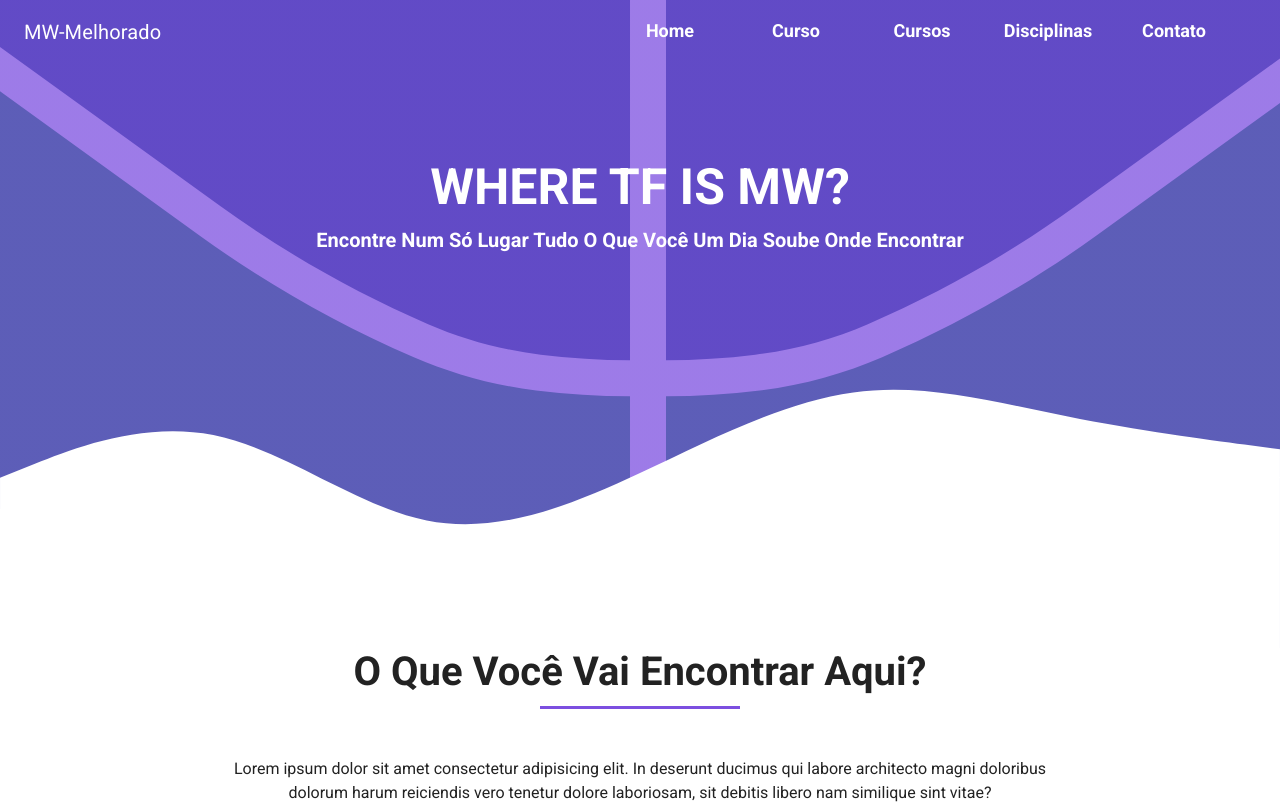
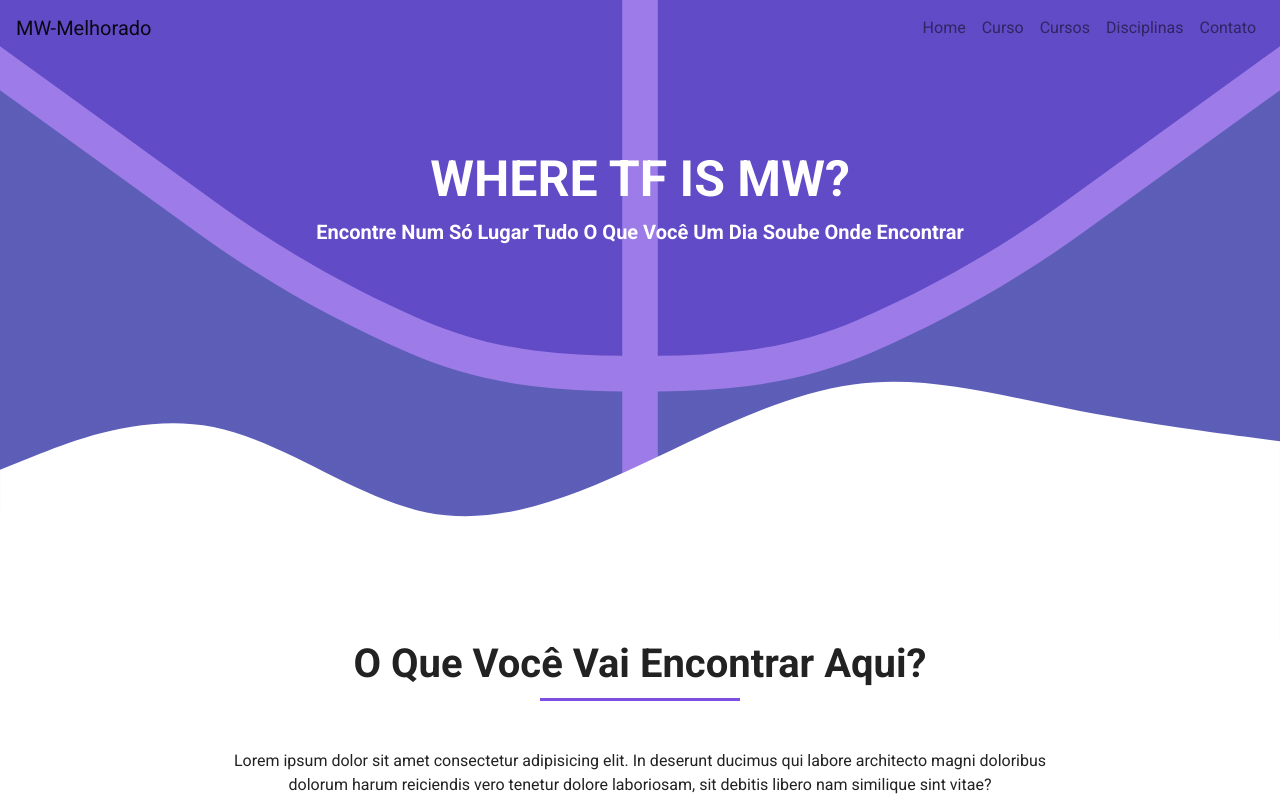
Before and after one commit to SwitchDreams/cadeomw, a React (Create React App) app: page / in a window 1280 px wide. Shown: the top 804 px of the page. Built offline with nearby package versions, Linux system fonts and the light colour scheme.

Commit message:
:lipstick: animate navbar on scroll down

```diff
--- a/src/components/Header/index.tsx
+++ b/src/components/Header/index.tsx
@@ -1,5 +1,7 @@
-import React from 'react';
+import React, { useState, useEffect } from 'react';
 import { Link } from 'react-router-dom';
+
+import { Navbar, Nav } from 'react-bootstrap';
 
 import { AppBar, Toolbar, Typography } from '@material-ui/core';
 
@@ -16,6 +18,22 @@ interface HeaderBackground {
 const Header: React.FC<HeaderBackground> = ({
   transparent,
 }: HeaderBackground) => {
+  const [navFixed, setNavFixed] = useState(false);
+
+  useEffect(() => {
+    window.addEventListener('scroll', () => {
+      const isTop = window.scrollY < 150;
+
+      if (!isTop) {
+        console.log('Fixed');
+        setNavFixed(true);
+      } else {
+        console.log('Not Fixed');
+        setNavFixed(false);
+      }
+    });
+  }, []);
+
   const menuItems = [
     { name: 'Home', link: '/' },
     { name: 'Curso', link: '/courses/1741' },
@@ -26,22 +44,23 @@ const Header: React.FC<HeaderBackground> = ({
 
   return (
     <Container transparent={transparent}>
-      <AppBar
-        position="static"
-        style={{ background: 'transparent', boxShadow: 'none' }}
-      >
-        <Toolbar>
-          <Typography variant="h6">MW-Melhorado</Typography>
-          <Menu>
-            {menuItems.map(menu => (
-              <Link key={menu.link} to={menu.link}>
-                <MenuText>{menu.name}</MenuText>
-              </Link>
-            ))}
-          </Menu>
-        </Toolbar>
-      </AppBar>
-
+      <div className={navFixed ? 'scrolled' : ''}>
+        <Navbar
+          collapseOnSelect
+          expand="lg"
+          className={navFixed ? 'fixed' : ''}
+        >
+          <Navbar.Brand href="#home">MW-Melhorado</Navbar.Brand>
+          <Navbar.Toggle aria-controls="responsive-navbar-nav" />
+          <Navbar.Collapse id="responsive-navbar-nav">
+            <Nav className="ml-auto">
+              {menuItems.map(menu => (
+                <Nav.Link href={menu.link}>{menu.name}</Nav.Link>
+              ))}
+            </Nav>
+          </Navbar.Collapse>
+        </Navbar>
+      </div>
       {!transparent && (
         <WaveContainer>
           <svg width="100%" height="200px" fill="none">
--- a/src/components/Header/styles.ts
+++ b/src/components/Header/styles.ts
@@ -12,6 +12,36 @@ export const Container = styled.div<ContainerProps>`
     css`
       background: transparent;
     `}
+
+  div.scrolled {
+    position: fixed !important;
+    width: 100%;
+    z-index: 999;
+    background: #fff;
+    box-shadow: rgba(0, 0, 0, 0.1) 0px 0px 20px;
+
+    /* transform: translateY(-100px); */
+    /* transition-timing-function: ease-in;
+    transition: 0.2s; */
+
+    animation: slide-down 0.5s;
+
+    /* nav.fixed {
+      transition: 0.25s;
+      transition-timing-function: ease-out;
+    } */
+  }
+
+  @keyframes slide-down {
+    0% {
+      opacity: 0;
+      transform: translateY(-100%);
+    }
+    100% {
+      opacity: 0.9;
+      transform: translateY(0);
+    }
+  }
 `;
 
 export const WaveContainer = styled.div`
```
